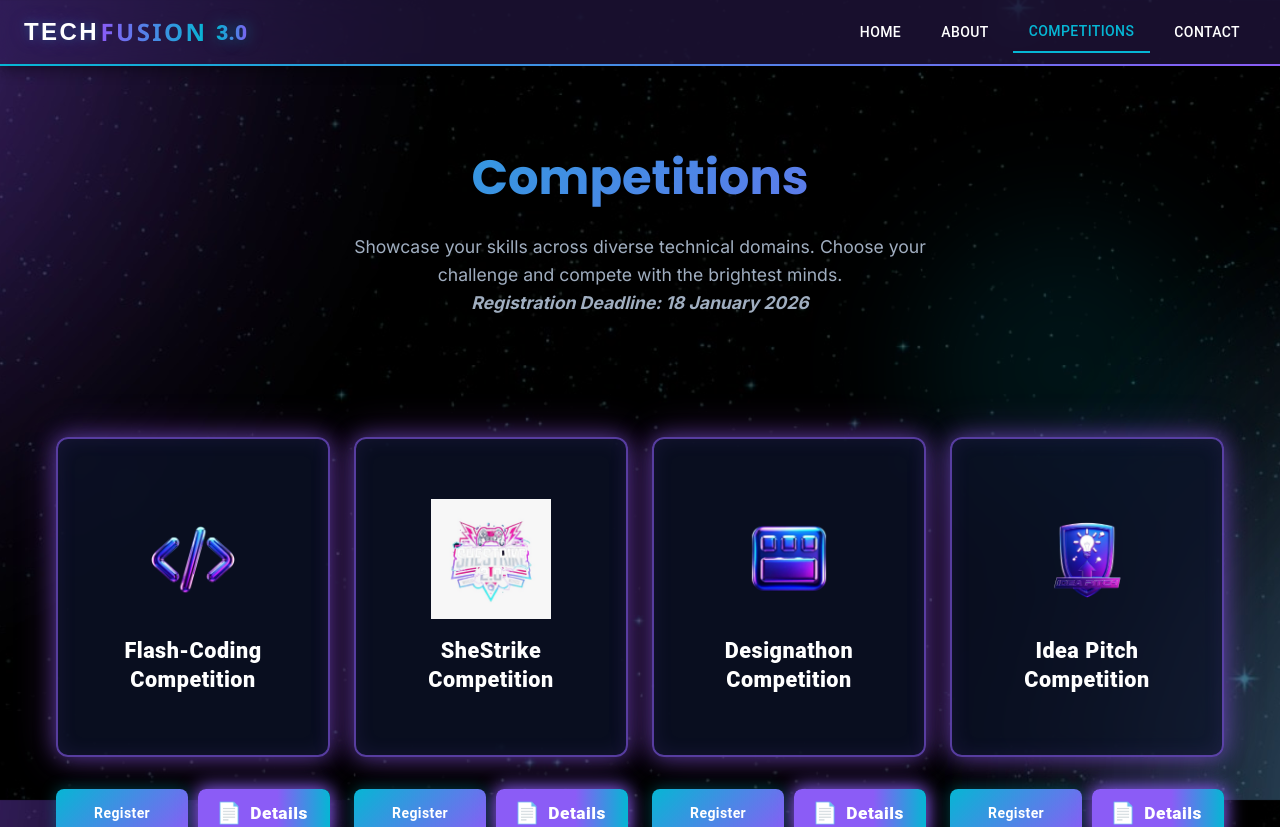
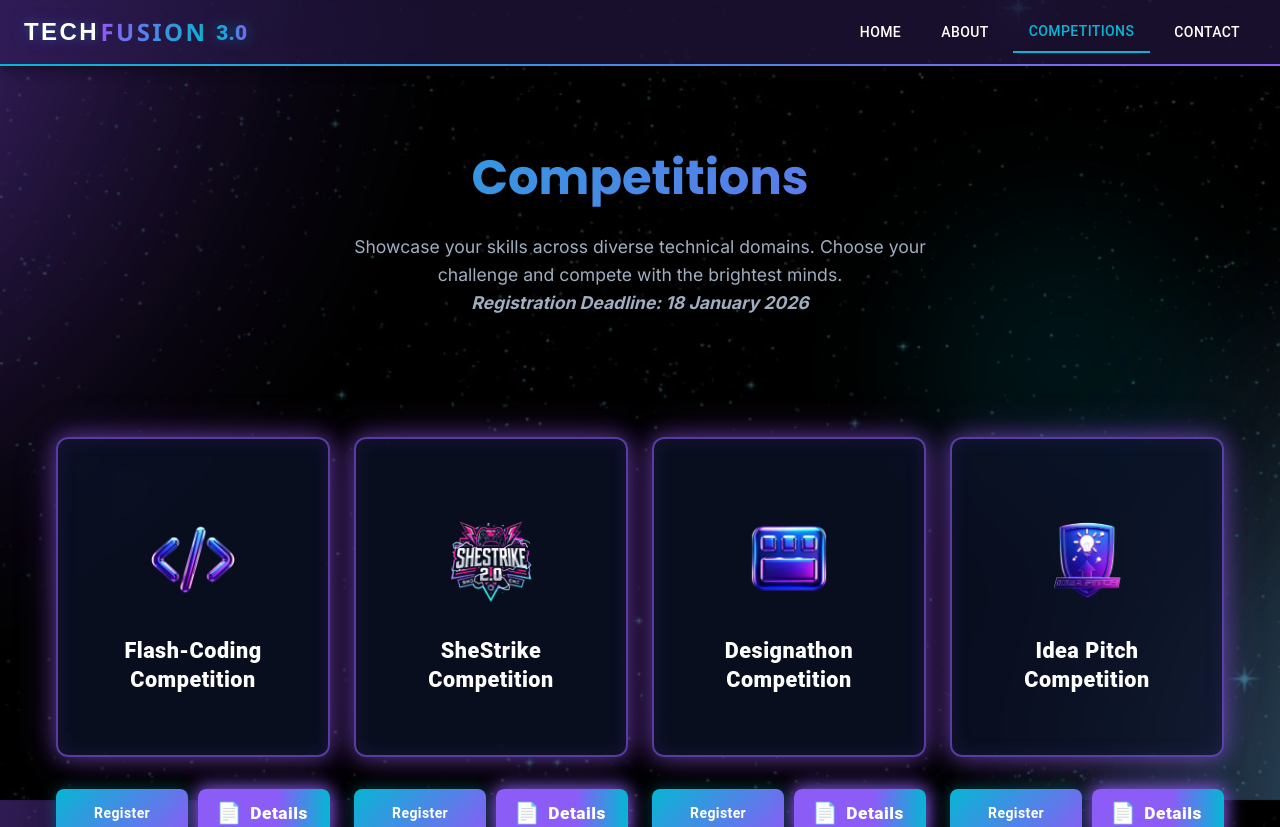
Before and after one commit to rahemeen1/TechFusion3.0, a React (Vite) app: page /competitions in a window 1280 px wide. Shown: the top 827 px of the page. Built offline with nearby package versions, Linux system fonts and the light colour scheme.

Commit message:
Fix SheStrike logo transparency and profile image display

```diff
--- a/src/pages/Competitions.jsx
+++ b/src/pages/Competitions.jsx
@@ -24,7 +24,7 @@ import mubashara7Img from '../assets/mubashara7.jpeg'
 import hifzaImg from '../assets/hifza.jpeg'
 import kohinoorImg from '../assets/kohinoor.jpeg'
 import './Competitions.css'
-import sheImg from '../assets/she.jpeg'
+import sheImg from '../assets/shestrike.png'
 
 const competitions = [
   {
@@ -287,10 +287,11 @@ function Competitions() {
                                     width: 100,
                                     height: 100,
                                     borderRadius: '50%',
-                                    objectFit: 'cover',
+                                    objectFit: 'contain',
                                     border: '3px solid rgba(139, 92, 246, 0.8)',
                                     position: 'relative',
-                                    zIndex: 1
+                                    zIndex: 1,
+                                    backgroundColor: 'rgba(14, 21, 45, 0.8)'
                                   }}
                                 />
                               </Box>
@@ -320,10 +321,11 @@ function Competitions() {
                                   width: 120,
                                   height: 120,
                                   borderRadius: '50%',
-                                  objectFit: 'cover',
+                                  objectFit: 'contain',
                                   border: '3px solid rgba(139, 92, 246, 0.8)',
                                   position: 'relative',
-                                  zIndex: 1
+                                  zIndex: 1,
+                                  backgroundColor: 'rgba(14, 21, 45, 0.8)'
                                 }}
                               />
                             </Box>
```
